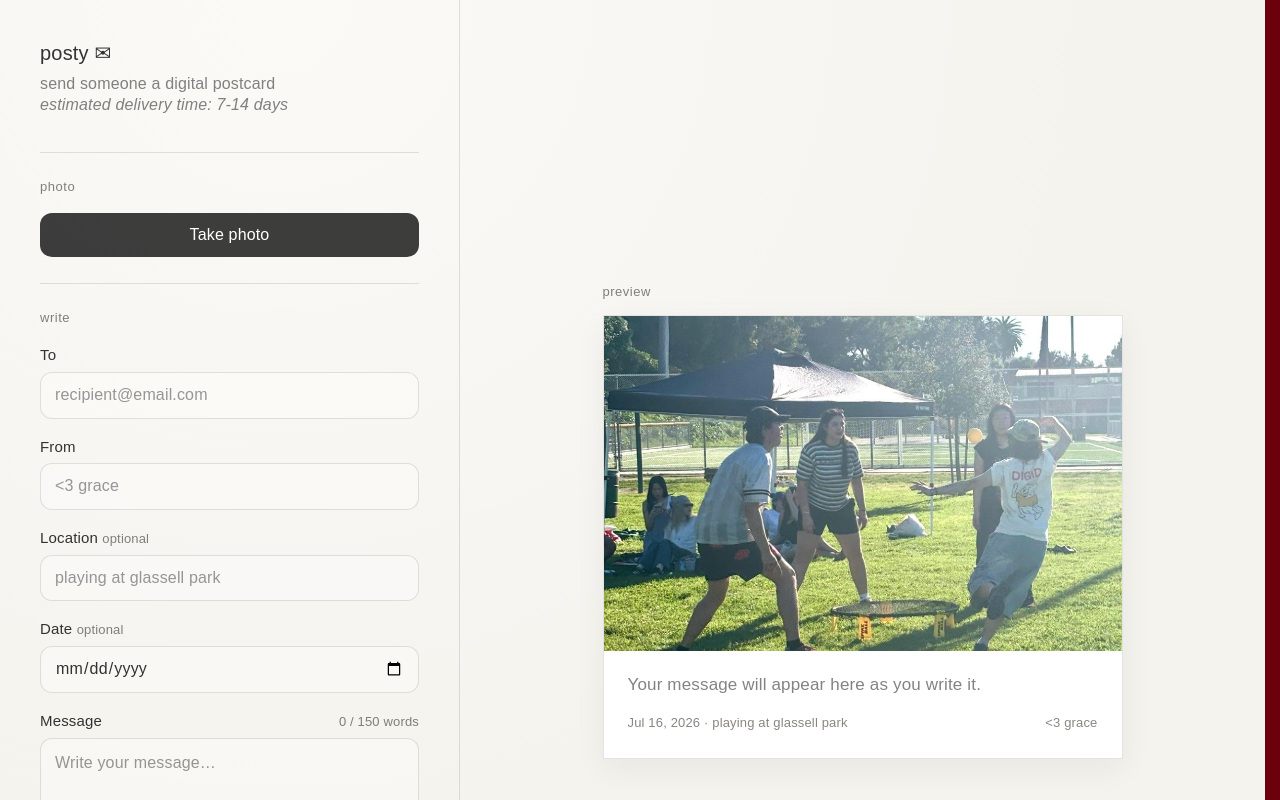
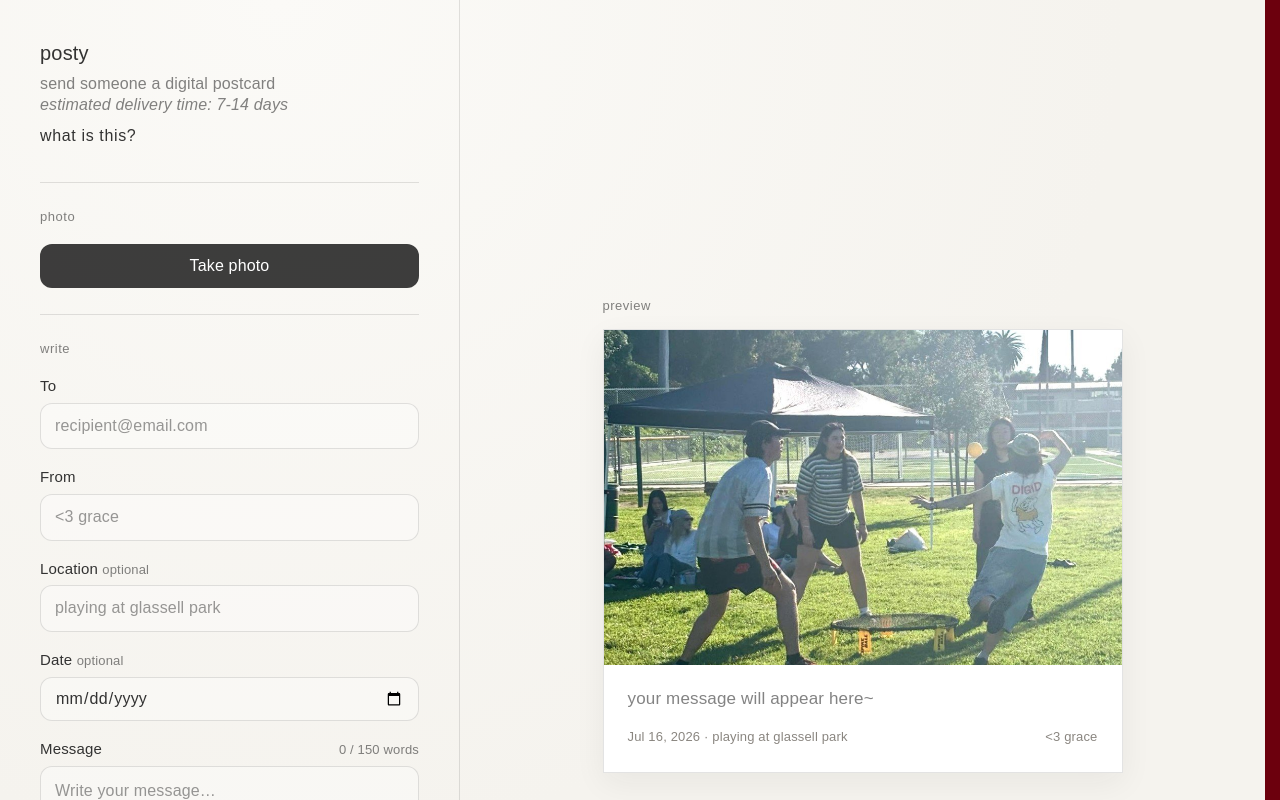
Before and after one commit to gracejli/gli-site, a Next.js app: page /posty in a window 1280 px wide. Shown: the top 800 px of the page. Built offline with nearby package versions, Linux system fonts and the light colour scheme; a web font is replaced by a local one.

Commit message:
added about

```diff
--- a/app/posty/page.tsx
+++ b/app/posty/page.tsx
@@ -124,6 +124,7 @@ async function photoWithWhiteBorder(dataUrl: string): Promise<string> {
 export default function PostyPage() {
   const [draft, setDraft] = useState<Draft>(emptyDraft);
   const [ready, setReady] = useState(false);
+  const [aboutOpen, setAboutOpen] = useState(false);
   const [cameraOpen, setCameraOpen] = useState(false);
   const [cameraNote, setCameraNote] = useState("Opening your back camera…");
   const [cameraError, setCameraError] = useState(false);
@@ -149,6 +150,10 @@ export default function PostyPage() {
     if (videoRef.current) videoRef.current.srcObject = null;
   }, []);
 
+  const closeAbout = useCallback(() => {
+    setAboutOpen(false);
+  }, []);
+
   const closeCamera = useCallback(() => {
     stopCamera();
     setCameraOpen(false);
@@ -156,6 +161,15 @@ export default function PostyPage() {
     setCameraError(false);
     setCameraNote("Opening your back camera…");
   }, [stopCamera]);
+
+  useEffect(() => {
+    if (!aboutOpen) return;
+    function onKeyDown(event: KeyboardEvent) {
+      if (event.key === "Escape") closeAbout();
+    }
+    document.addEventListener("keydown", onKeyDown);
+    return () => document.removeEventListener("keydown", onKeyDown);
+  }, [aboutOpen, closeAbout]);
 
   useEffect(() => {
     if (!cameraOpen) return;
@@ -184,7 +198,7 @@ export default function PostyPage() {
             audio: false,
           });
           if (!cancelled) {
-            setCameraNote("Line up your shot, then take the photo.");
+            setCameraNote("Frame your postcard, then take the photo.");
           }
         } catch {
           stream = await navigator.mediaDevices.getUserMedia({
@@ -192,7 +206,7 @@ export default function PostyPage() {
             audio: false,
           });
           if (!cancelled) {
-            setCameraNote("Line up your shot, then take the photo.");
+            setCameraNote("Frame your postcard, then take the photo.");
           }
         }
 
@@ -443,7 +457,7 @@ export default function PostyPage() {
   const hasMessage = Boolean(draft.message.trim());
   const message = hasMessage
     ? draft.message
-    : "Your message will appear here as you write it.";
+    : "your message will appear here~";
   const sender = draft.sender.trim() || "<3 grace";
   const location = draft.location.trim() || "playing at glassell park";
   const leftMeta = [formatDate(draft.date), location].filter(Boolean).join(" · ");
@@ -452,7 +466,7 @@ export default function PostyPage() {
     <main className="posty" aria-live="polite">
       <section className="posty-controls" aria-label="Postcard controls">
         <div className="posty-intro">
-          <h1 className="posty-brand">posty ✉</h1>
+          <h1 className="posty-brand">posty</h1>
           <p className="posty-brand-note">
             send someone a digital postcard
             <br />
@@ -460,6 +474,14 @@ export default function PostyPage() {
               estimated delivery time: 7-14 days
             </em>
           </p>
+          <button
+            type="button"
+            className="posty-about-link"
+            aria-expanded={aboutOpen}
+            onClick={() => setAboutOpen(true)}
+          >
+            what is this?
+          </button>
         </div>
 
         <section className="posty-section posty-section-photo">
@@ -584,6 +606,40 @@ export default function PostyPage() {
         </div>
       </section>
 
+      {aboutOpen ? (
+        <section className="posty-modal" onClick={closeAbout}>
+          <div
+            className="posty-about-box"
+            role="dialog"
+            aria-modal="true"
+            aria-labelledby="posty-about-title"
+            onClick={(event) => event.stopPropagation()}
+          >
+            <div className="posty-about-head">
+              <span id="posty-about-title" className="posty-about-title">
+                about posty
+              </span>
+              <button
+                className="posty-close"
+                aria-label="Close about posty"
+                type="button"
+                onClick={closeAbout}
+              >
+                ×
+              </button>
+            </div>
+            <div className="posty-about-body">
+              <p>
+                posty is an e-postcard. take a photo of where you are right now, then write a message and
+                who it&apos;s for. your draft saves on this device (and saves even if you have no service!) they&apos;ll get a postcard in about{" "}
+                7–14 days from no-reply [at] posty.gracejli.com.
+              </p>
+              <p className="posty-about-signoff">happy slow sending, gli</p>
+            </div>
+          </div>
+        </section>
+      ) : null}
+
       {cameraOpen ? (
         <section className="posty-modal">
           <div
--- a/app/posty/posty.css
+++ b/app/posty/posty.css
@@ -49,7 +49,7 @@
 }
 
 .posty-brand-note {
-  margin: 0 0 36px;
+  margin: 0 0 10px;
   font-size: 16px;
   line-height: 1.3;
   color: var(--muted);
@@ -59,6 +59,26 @@
 .posty-brand-note-sub {
   font-style: italic;
   font-weight: 400;
+}
+
+.posty-about-link {
+  border: 0;
+  background: transparent;
+  padding: 0;
+  margin: 0 0 36px;
+  display: block;
+  font-size: 13px;
+  font-weight: 400;
+  letter-spacing: 0.04em;
+  text-transform: lowercase;
+  color: var(--muted);
+  text-decoration: none;
+}
+
+.posty-about-link:hover,
+.posty-about-link:focus-visible {
+  text-decoration: underline;
+  outline: 0;
 }
 
 .posty-section {
@@ -104,6 +124,18 @@
 .posty-field:focus {
   border-color: rgba(29, 29, 29, 0.35);
   box-shadow: 0 0 0 3px rgba(29, 29, 29, 0.06);
+}
+
+input.posty-field[type="date"] {
+  height: 44px;
+  min-height: 44px;
+  line-height: 1.2;
+  -webkit-appearance: none;
+  appearance: none;
+}
+
+input.posty-field[type="date"]::-webkit-date-and-time-value {
+  text-align: left;
 }
 
 textarea.posty-field {
@@ -292,6 +324,52 @@ textarea.posty-field {
   overflow: hidden;
 }
 
+.posty-about-box {
+  width: min(420px, 100%);
+  max-height: 100%;
+  border: 1px solid var(--line);
+  border-radius: var(--radius-sm);
+  background: var(--bg);
+  padding: 12px 14px;
+  display: flex;
+  flex-direction: column;
+  min-height: 0;
+  overflow: auto;
+}
+
+.posty-about-head {
+  display: flex;
+  justify-content: space-between;
+  align-items: center;
+  margin-bottom: 7px;
+  flex-shrink: 0;
+}
+
+.posty-about-title {
+  font-size: 13px;
+  font-weight: 400;
+  text-transform: lowercase;
+  letter-spacing: 0.04em;
+  color: var(--muted);
+}
+
+.posty-about-body {
+  font-size: 15px;
+  line-height: 1.45;
+  color: var(--ink);
+}
+
+.posty-about-body p {
+  font-size: 15px;
+  line-height: 1.45;
+  color: var(--ink);
+}
+
+.posty-about-signoff {
+  margin-top: 12px;
+  color: var(--muted);
+}
+
 .posty-camera-bar {
   display: flex;
   justify-content: space-between;
@@ -396,6 +474,10 @@ textarea.posty-field {
   }
 
   .posty-brand-note {
+    margin-bottom: 8px;
+  }
+
+  .posty-about-link {
     margin-bottom: 20px;
   }
 
```
